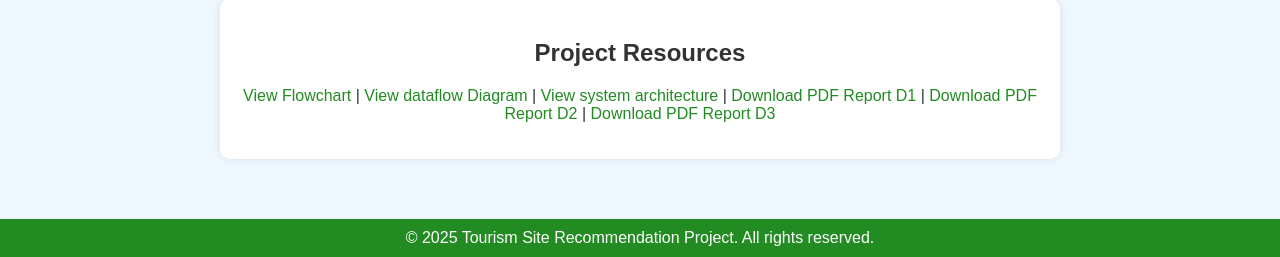
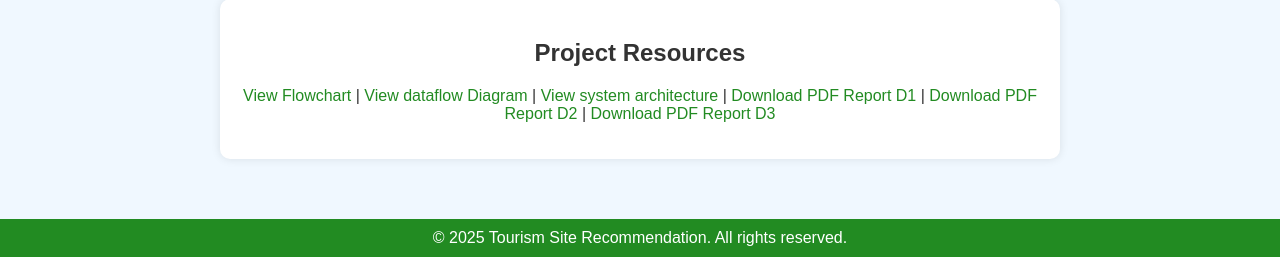
Before and after one commit to Group10done/AI_Group10_ExpertSystem_Assignment2, a Flask app: page / in a window 1280 px wide. Shown: the part 698-955 px from the top of the page. Run offline with Flask 3, Linux system fonts and the light colour scheme.

Commit message:
Update index.html

```diff
--- a/tourism_recommendation/templates/index.html
+++ b/tourism_recommendation/templates/index.html
@@ -103,7 +103,7 @@
         </section>
     </main>
     <footer>
-        &copy; 2025 Tourism Site Recommendation Project. All rights reserved.
+        &copy; 2025 Tourism Site Recommendation. All rights reserved.
     </footer>
 </body>
 </html>
```
